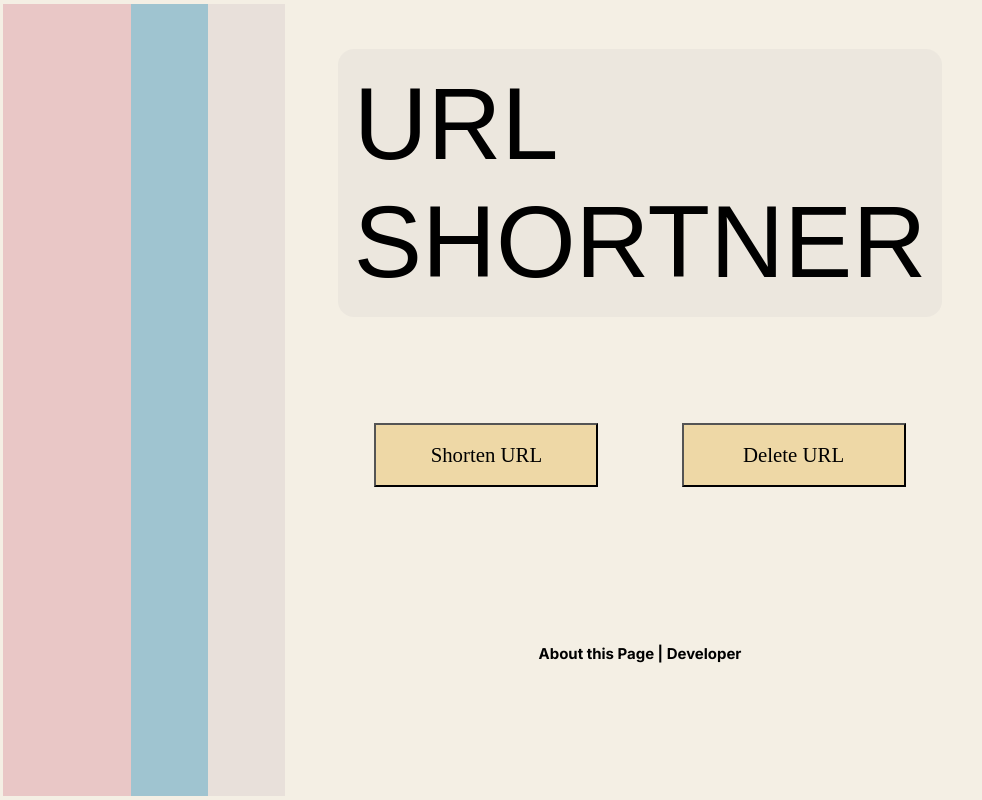
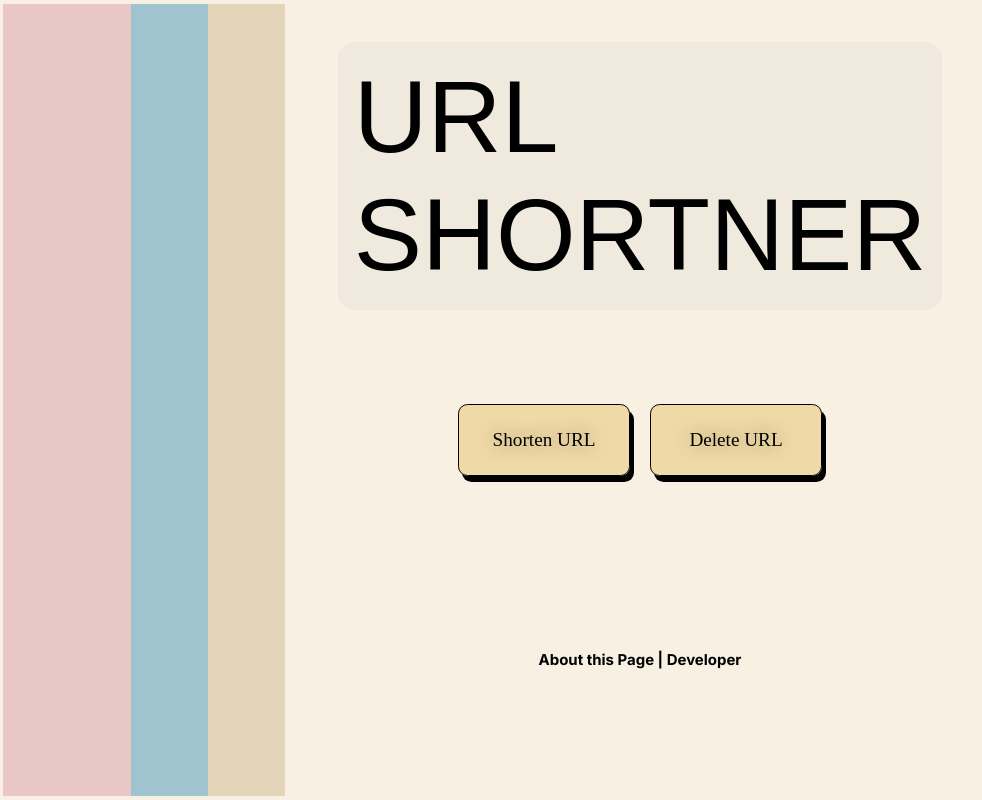
Before and after one commit to SohamJoshi25/shorturl, a Next.js app: page / in a window 1280 px wide. Shown: the whole page, without its empty margins (0-982 px from the left). Built offline with nearby package versions, Linux system fonts and the light colour scheme; a web font is replaced by a local one.

Commit message:
Some finishing touches to landing page

```diff
--- a/src/app/global.css
+++ b/src/app/global.css
@@ -1,7 +1,7 @@
 @import url('https://fonts.googleapis.com/css2?family=Alatsi&display=swap');
 
 body{
-    background-color: #f4efe4;
+    background-color: #f8f1e3;
     margin: 0;
 }
 
@@ -19,9 +19,6 @@ body{
     z-index:-1;
 }
 
-.vbar>div{
-
-}
 
 .pink{
     background-color: #e9c7c6;
@@ -34,7 +31,7 @@ body{
 }
 
 .yellow{
-    background-color: #e8e0da;
+    background-color: #e3d6b8;
     width: 6vmax;
 }
 
@@ -73,3 +70,13 @@ body{
     color: blue;
     text-decoration: underline;
   }
+
+
+  .dots-projection{
+    display: block;
+  }
+
+  .dots{
+    height: 1000px;
+    width: 1000px;
+  }
--- a/src/app/home.css
+++ b/src/app/home.css
@@ -29,20 +29,28 @@
 }
 
 .url-button-div{
+    margin-top: 2em;
     display: flex;
-    width: 48vmax;
-    height: 4em;
-    position: relative;
+    align-content: center;
+    width: 30%;
+    height: 10%;
 }
 .url-button-div>button{
     height: 100%;
     width: 100%;
-    margin: 2em;
+    margin: 10px;
     font-family: 'Times New Roman', Times, serif;
-    font-size: 1.3em;
+    font-size: 2.4vmin;
     background-color: #edd395c7;
-    box-shadow: #9fc4d0;
+    box-shadow: black 4px 6px 0px;
+    border-radius: 1.2vmin;
+    border-width: 1px;
+    border-style: solid;
+    text-shadow: 0px 0px 20px #0000006d;
 
+}
+.url-button-div>button:hover{
+    background-color: #eabd52d7;
 }
 
 .home-footer{
```
Also changed, not shown: .eslintrc.json (added), 1 other file (tests, documents, lock files or other folders).
